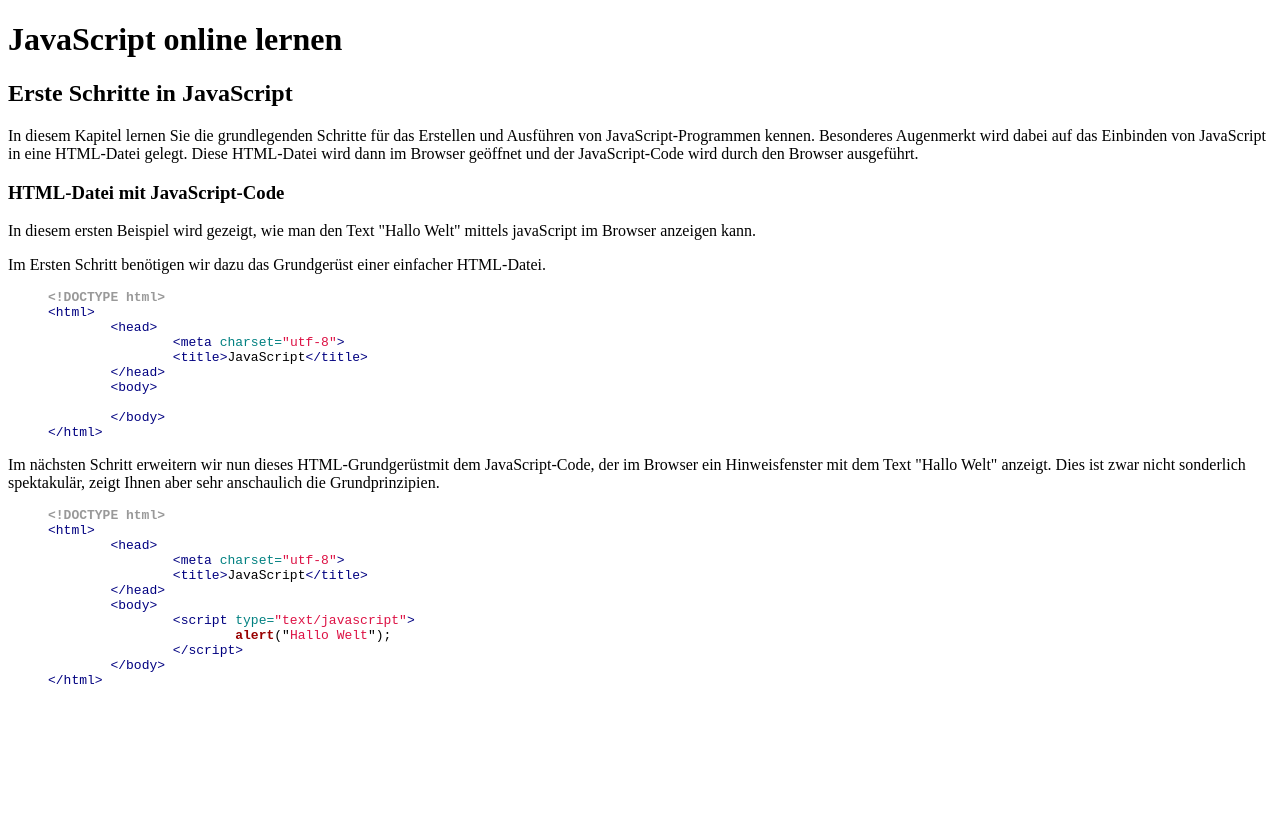
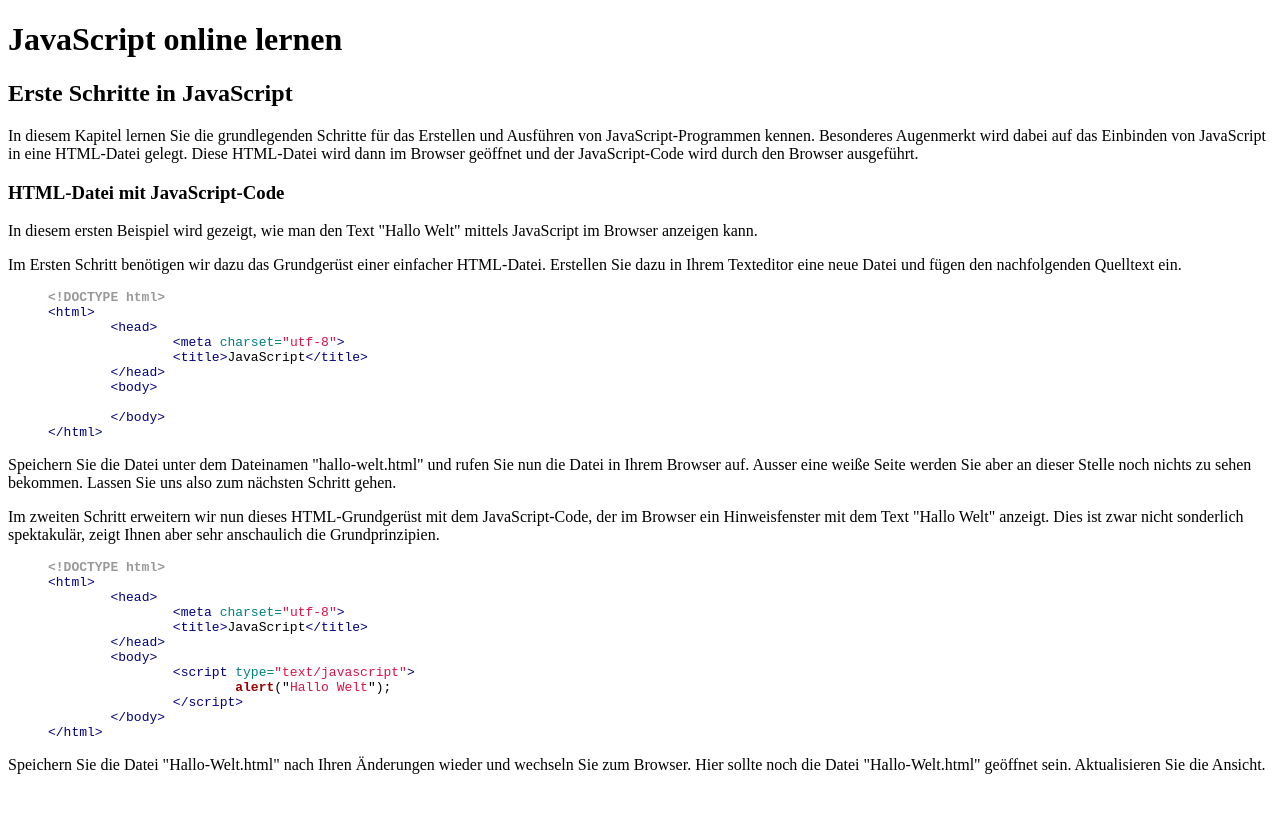
Before and after one commit to dirkeinecke/JavaScript-online-lernen, a Jekyll site: the page built from index.html, in a window 1280 px wide. Shown: the top 813 px of the page. Built offline with Jekyll 4.4.1, drawn with Linux system fonts in a browser that asks for light colours.

Commit message:
Update index.html

```diff
--- a/index.html
+++ b/index.html
@@ -7,8 +7,8 @@ description: JavaScript online lernen
 <h2>Erste Schritte in JavaScript</h2>
 <p>In diesem Kapitel lernen Sie die grundlegenden Schritte für das Erstellen und Ausführen von JavaScript-Programmen kennen. Besonderes Augenmerkt wird dabei auf das Einbinden von JavaScript in eine HTML-Datei gelegt. Diese HTML-Datei wird dann im Browser geöffnet und der JavaScript-Code wird durch den Browser ausgeführt.</p>
 <h3>HTML-Datei mit JavaScript-Code</h3>
-<p>In diesem ersten Beispiel wird gezeigt, wie man den Text "Hallo Welt" mittels javaScript im Browser anzeigen kann.</p>
-<p>Im Ersten Schritt benötigen wir dazu das Grundgerüst einer einfacher HTML-Datei.</p>
+<p>In diesem ersten Beispiel wird gezeigt, wie man den Text "Hallo Welt" mittels JavaScript im Browser anzeigen kann.</p>
+<p>Im Ersten Schritt benötigen wir dazu das Grundgerüst einer einfacher HTML-Datei. Erstellen Sie dazu in Ihrem Texteditor eine neue Datei und fügen den nachfolgenden Quelltext ein.</p>
 {% highlight html %}
 <!DOCTYPE html>
 <html>
@@ -21,7 +21,8 @@ description: JavaScript online lernen
 	</body>
 </html>
 {% endhighlight %}
-<p>Im nächsten Schritt erweitern wir nun dieses HTML-Grundgerüstmit dem JavaScript-Code, der im Browser ein Hinweisfenster mit dem Text "Hallo Welt" anzeigt. Dies ist zwar nicht sonderlich spektakulär, zeigt Ihnen aber sehr anschaulich die Grundprinzipien.</p>
+<p>Speichern Sie die Datei unter dem Dateinamen "hallo-welt.html" und rufen Sie nun die Datei in Ihrem Browser auf. Ausser eine weiße Seite werden Sie aber an dieser Stelle noch nichts zu sehen bekommen. Lassen Sie uns also zum nächsten Schritt gehen.</p>
+<p>Im zweiten Schritt erweitern wir nun dieses HTML-Grundgerüst mit dem JavaScript-Code, der im Browser ein Hinweisfenster mit dem Text "Hallo Welt" anzeigt. Dies ist zwar nicht sonderlich spektakulär, zeigt Ihnen aber sehr anschaulich die Grundprinzipien.</p>
 {% highlight html %}
 <!DOCTYPE html>
 <html>
@@ -36,3 +37,4 @@ description: JavaScript online lernen
 	</body>
 </html>
 {% endhighlight %}
+<p>Speichern Sie die Datei "Hallo-Welt.html" nach Ihren Änderungen wieder und wechseln Sie zum Browser. Hier sollte noch die Datei "Hallo-Welt.html" geöffnet sein. Aktualisieren Sie die Ansicht.</p>
```
